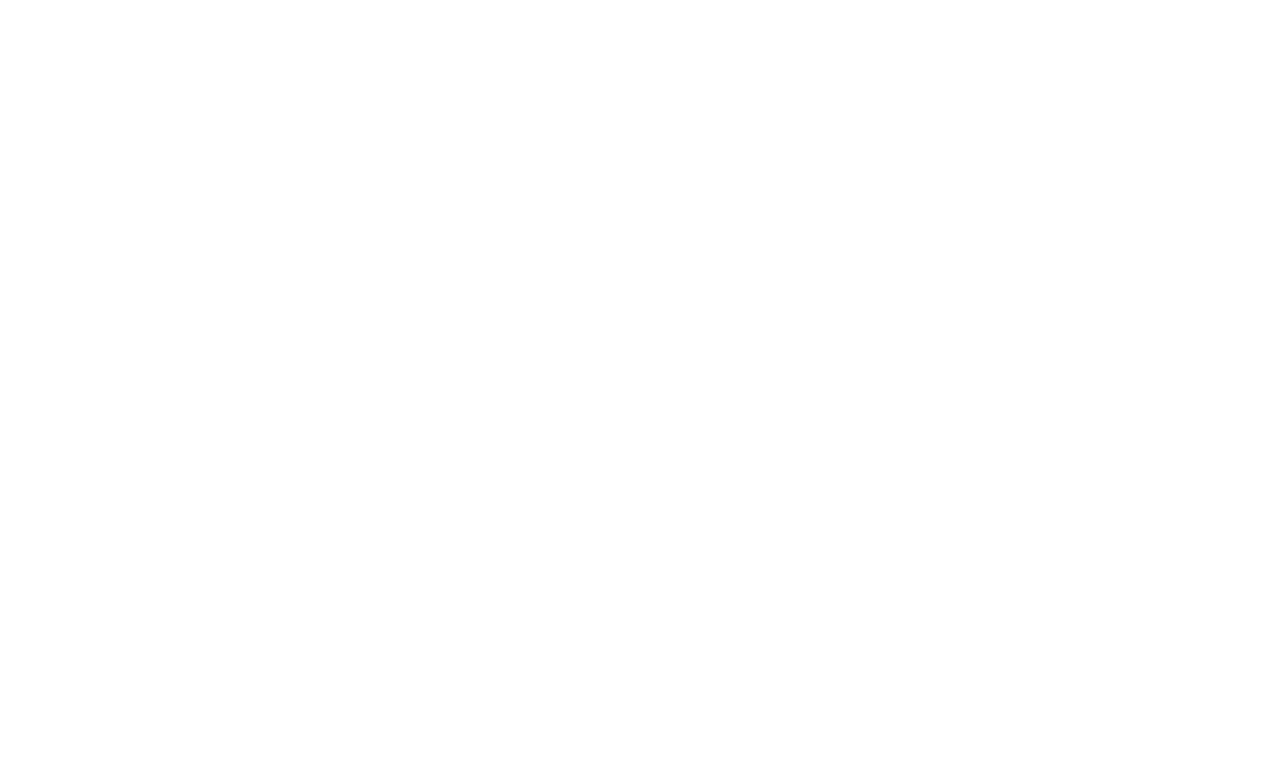
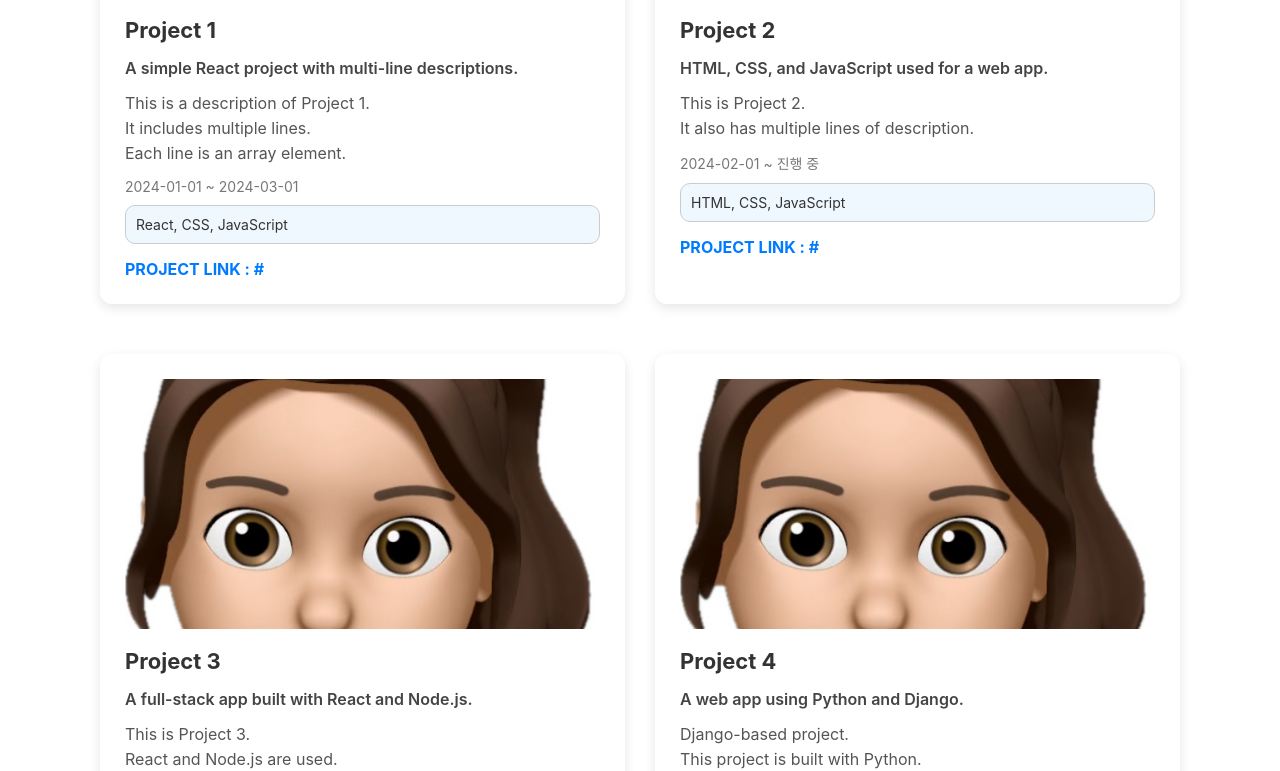
Before and after one commit to doeun07/portfolio, a React (Create React App) app: page / in a window 1280 px wide. Shown: the part 1011-1782 px from the top of the page. Before the commit the page ends 800 px from the top, so only its background shows below. Built offline with nearby package versions, Linux system fonts and the light colour scheme.

Commit message:
프로젝트 영역 제작 테스트 프로젝트 변경해야함

```diff
--- a/src/App.js
+++ b/src/App.js
@@ -1,12 +1,14 @@
 import React from "react";
 import Header from "./components/Header";
 import Profile from "./sections/Profile";
+import Projects from "./sections/Projects";
 
 function App() {
   return (
     <div className="scroll">
       <Header />
       <Profile />
+      <Projects />
     </div>
   );
 }
--- /dev/null
+++ b/src/components/Project.js
@@ -0,0 +1,98 @@
+import React from "react";
+import "../styles/project.css";
+import profileImage from "../img/profile.jpg"; // 테스트용 이미지
+
+const projects = [
+  {
+    id: 1,
+    title: "Project 1",
+    description: [
+      "This is a description of Project 1.",
+      "It includes multiple lines.",
+      "Each line is an array element.",
+    ],
+    summary: "A simple React project with multi-line descriptions.",
+    startDate: "2024-01-01",
+    endDate: "2024-03-01",
+    technologies: ["React", "CSS", "JavaScript"],
+    imageUrl: profileImage,
+    link: "#",
+  },
+  {
+    id: 2,
+    title: "Project 2",
+    description: [
+      "This is Project 2.",
+      "It also has multiple lines of description.",
+    ],
+    summary: "HTML, CSS, and JavaScript used for a web app.",
+    startDate: "2024-02-01",
+    endDate: "진행 중",
+    technologies: ["HTML", "CSS", "JavaScript"],
+    imageUrl: profileImage,
+    link: "#",
+  },
+  {
+    id: 3,
+    title: "Project 3",
+    description: ["This is Project 3.", "React and Node.js are used."],
+    summary: "A full-stack app built with React and Node.js.",
+    startDate: "2024-03-01",
+    endDate: "진행 중",
+    technologies: ["React", "Node.js", "Express"],
+    imageUrl: profileImage,
+    link: "#",
+  },
+  {
+    id: 4,
+    title: "Project 4",
+    description: [
+      "Django-based project.",
+      "This project is built with Python.",
+    ],
+    summary: "A web app using Python and Django.",
+    startDate: "2024-01-01",
+    endDate: "2024-05-01",
+    technologies: ["Python", "Django"],
+    imageUrl: profileImage,
+    link: "#",
+  },
+];
+
+const Project = () => {
+  return (
+    <div className="projects-list">
+      {projects.map((project) => (
+        <div key={project.id} className="project-card">
+          <img
+            src={project.imageUrl}
+            alt={project.title}
+            className="project-image"
+          />
+          <p className="project-title">{project.title}</p>
+          <p className="project-summary">{project.summary}</p>
+
+          <ul className="project-description">
+            {project.description.map((line, index) => (
+              <li key={index}>{line}</li>
+            ))}
+          </ul>
+          <p className="project-dates">
+            {project.startDate} ~ {project.endDate}
+          </p>
+          <p className="project-technologies">
+            {project.technologies.join(", ")}
+          </p>
+          <span className="project-link">
+            PROJECT LINK :{" "}
+            <a href={project.link} target="_blank" rel="noopener noreferrer">
+              {project.link}
+            </a>
+          </span>
+        </div>
+      ))}
+    </div>
+  );
+};
+
+export default Project;
--- /dev/null
+++ b/src/sections/Projects.js
@@ -0,0 +1,13 @@
+import React from "react";
+import Project from "../components/Project";
+
+const Projects = () => {
+  return (
+    <section id="projects" className="h-screen flex items-center justify-center bg-gray-200">
+      <h1 className="text-4xl font-bold">PROJECTS</h1>
+      <Project />
+    </section>
+  );
+};
+
+export default Projects;
--- /dev/null
+++ b/src/styles/project.css
@@ -0,0 +1,86 @@
+.projects-list {
+  display: flex;
+  flex-wrap: wrap;
+  justify-content: space-around;
+  max-width: 1200px;
+  margin: 0 auto;
+  margin-top: 50px;
+  gap: 30px;
+}
+
+.project-card {
+  flex: 1 1 calc(33.33% - 20px);
+  max-width: 550px;
+  background-color: #ffffff;
+  border-radius: 12px;
+  padding: 25px;
+  box-shadow: 0 4px 12px rgba(0, 0, 0, 0.1);
+  text-align: left;
+  margin-bottom: 20px;
+}
+
+.project-image {
+  width: 100%;
+  height: 250px;
+  object-fit: cover;
+  border-radius: 8px;
+  margin-bottom: 15px;
+}
+
+.project-title {
+  color: #333333;
+  margin-bottom: 15px;
+  font-size: 22px;
+  font-weight: 700;
+}
+
+.project-description {
+  list-style-type: none;
+  padding: 0;
+  margin-bottom: 15px;
+  color: #555555;
+}
+
+.project-description li {
+  font-size: 16px;
+  margin-bottom: 5px;
+}
+
+.project-summary {
+  font-size: 16px;
+  color: #444444;
+  margin-bottom: 15px;
+  font-weight: 600;
+}
+
+.project-dates {
+  font-size: 14px;
+  color: #777777;
+  margin-bottom: 10px;
+}
+
+.project-technologies {
+  background-color: #f0f8ff;
+  padding: 10px;
+  border: 1px solid #cccccc;
+  border-radius: 10px;
+  font-size: 14px;
+  color: #333333;
+}
+
+.project-link {
+  display: block;
+  margin-top: 15px;
+  font-size: 16px;
+  color: #007bff;
+  font-weight: bold;
+}
+
+.project-link a {
+  text-decoration: none;
+  color: #007bff;
+}
+
+.project-link a:hover {
+  color: #0056b3;
+}
```
